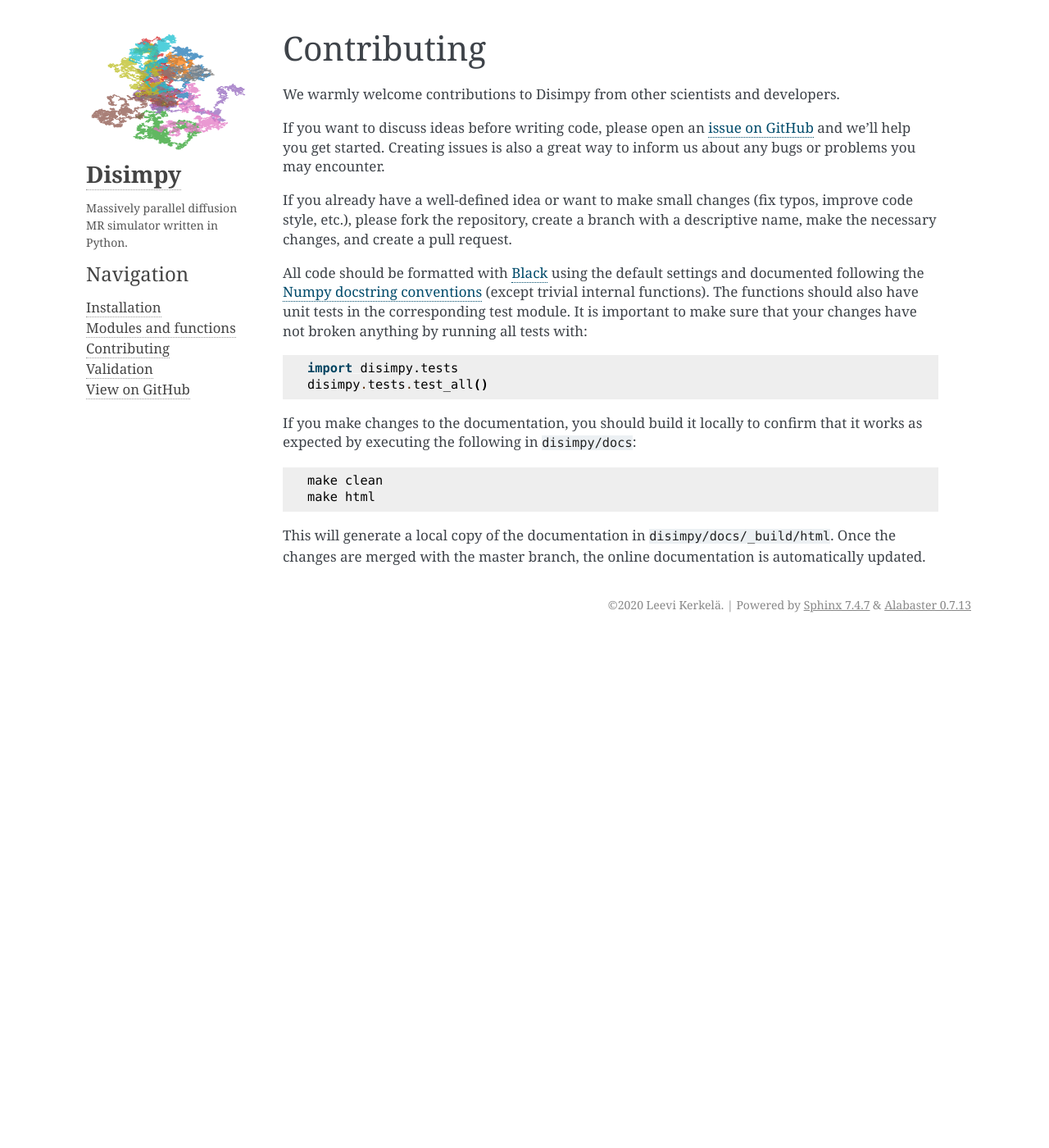
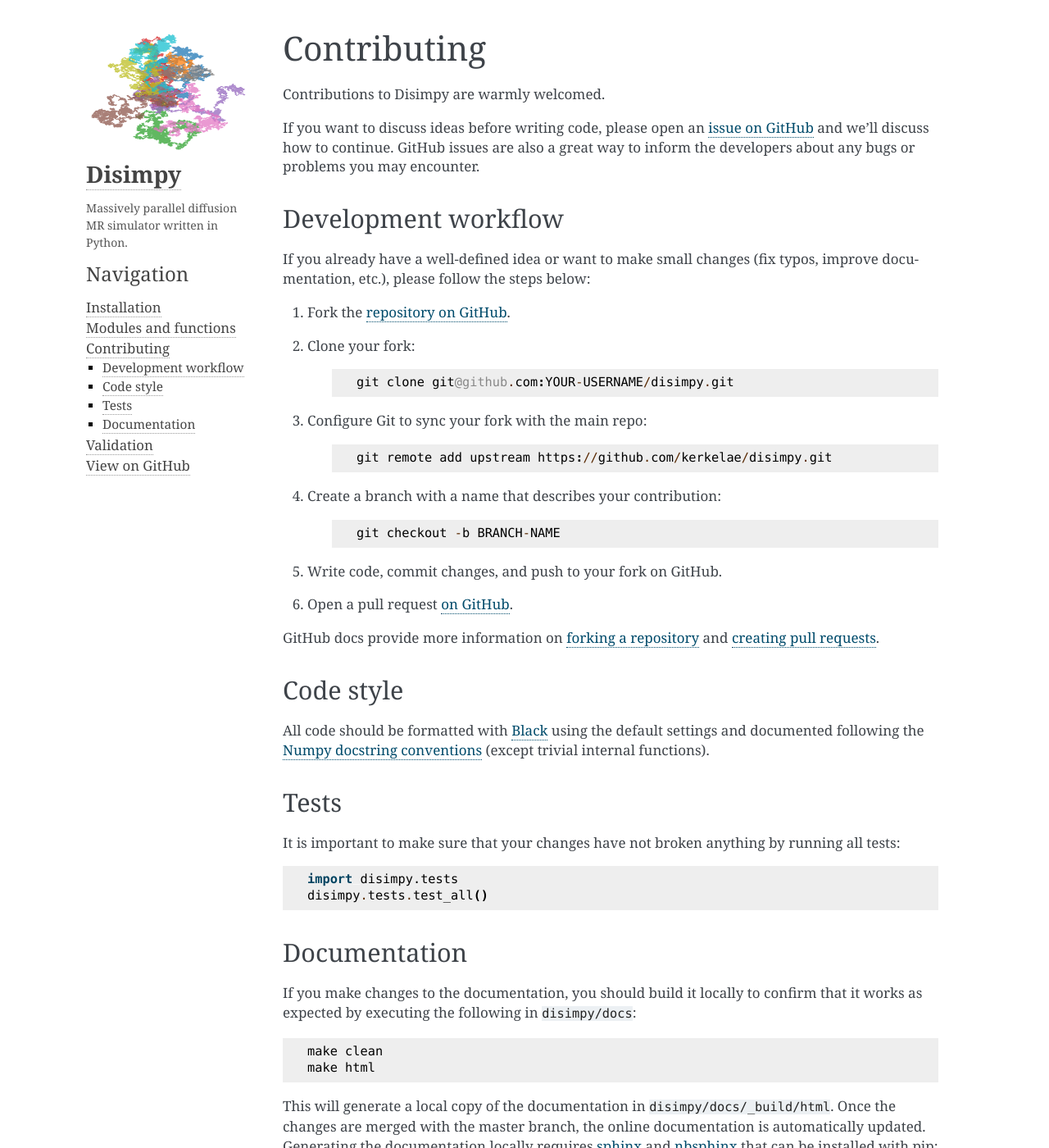
Before and after one commit to kerkelae/disimpy, a Sphinx documentation site: the page built from docs/source/contributing.rst, in a window 1280 px wide and 1400 px high. Shown: the whole window at 82% size. Built offline with Sphinx 7.4.7, drawn with Linux system fonts in a browser that asks for light colours; pages that are not in the unit, such as notebooks, are missing from menus; some of the changed text lies outside the part shown.

Commit message:
Improved contributing guidelines

```diff
--- a/docs/source/contributing.rst
+++ b/docs/source/contributing.rst
@@ -2,29 +2,70 @@
 Contributing
 ************
 
-We warmly welcome contributions to Disimpy from other scientists and
-developers.
+Contributions to Disimpy are warmly welcomed.
 
 If you want to discuss ideas before writing code, please open an `issue on
-GitHub <https://github.com/kerkelae/disimpy/issues>`_ and we'll help you get
-started. Creating issues is also a great way to inform us about any bugs or
-problems you may encounter.
+GitHub <https://github.com/kerkelae/disimpy/issues>`_ and we'll discuss how to
+continue. GitHub issues are also a great way to inform the developers about
+any bugs or problems you may encounter.
+
+Development workflow
+####################
 
 If you already have a well-defined idea or want to make small changes (fix
-typos, improve code style, etc.), please fork the repository, create a branch
-with a descriptive name, make the necessary changes, and create a pull request.
+typos, improve documentation, etc.), please follow the steps below:
+
+1. Fork the `repository on GitHub <https://github.com/kerkelae/disimpy/>`_.
+2. Clone your fork:
+
+    .. code-block::
+
+        git clone git@github.com:YOUR-USERNAME/disimpy.git
+
+3. Configure Git to sync your fork with the main repo:
+
+    .. code-block::
+
+        git remote add upstream https://github.com/kerkelae/disimpy.git
+
+4. Create a branch with a name that describes your contribution:
+
+    .. code-block::
+
+        git checkout -b BRANCH-NAME
+
+5. Write code, commit changes, and push to your fork on GitHub.
+
+6. Open a pull request `on GitHub <https://github.com/kerkelae/disimpy/>`_.
+
+GitHub docs provide more information on `forking a repository
+<https://docs.github.com/en/get-started/quickstart/fork-a-repo>`_ and `creating
+pull requests
+<https://docs.github.com/en/pull-requests/collaborating-with-pull-requests/
+proposing-changes-to-your-work-with-pull-requests/creating-a-pull-request-from-
+a-fork>`_.
+
+Code style
+##########
 
 All code should be formatted with `Black <https://github.com/psf/black>`_ using
 the default settings and documented following the `Numpy docstring conventions
 <https://numpydoc.readthedocs.io/en/latest/format.html>`_ (except trivial
-internal functions). The functions should also have unit tests in the
-corresponding test module. It is important to make sure that your changes have
-not broken anything by running all tests with:
+internal functions).
+
+Tests
+#####
+
+It is important to make sure that your changes have not broken
+anything by running all tests:
 
 .. code-block:: python
 
    import disimpy.tests
    disimpy.tests.test_all()
+
+Documentation
+#############
 
 If you make changes to the documentation, you should build it locally to
 confirm that it works as expected by executing the following in
@@ -37,4 +78,10 @@ confirm that it works as expected by executing the following in
 
 This will generate a local copy of the documentation in
 ``disimpy/docs/_build/html``. Once the changes are merged with the master
-branch, the online documentation is automatically updated.
+branch, the online documentation is automatically updated. Generating the
+documentation locally requires `sphinx <https://www.sphinx-doc.org/>`_ and
+`nbsphinx <https://nbsphinx.readthedocs.io/>`_ that can be installed with pip:
+
+.. code-block::
+
+    pip install sphinx nbpshinx
```
